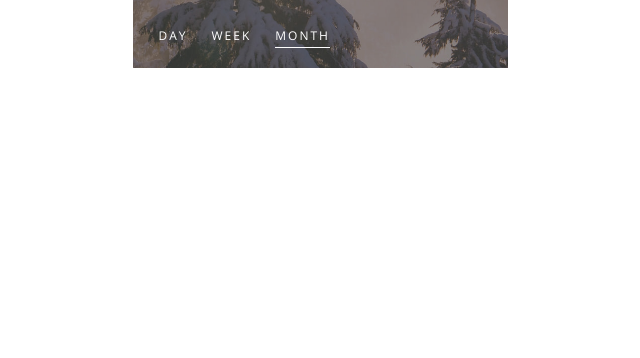
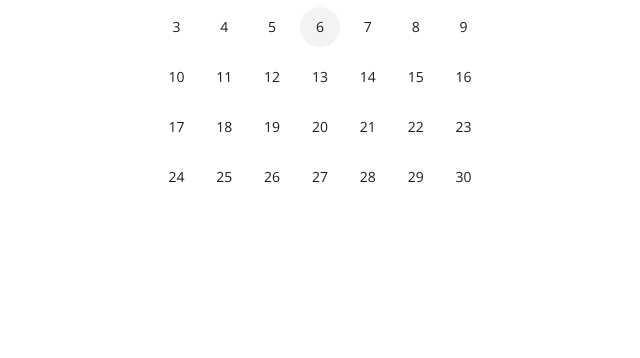
Before and after one commit to PonkinDmitrij2/template-ds, a website with bundled scripts: page calendar/calendar.html in a window 1280 px wide. Shown: the part 442-800 px from the top of the page, without its empty margins (320-960 px from the left). Built offline with nearby package versions, Linux system fonts and the light colour scheme.

Commit message:
Add creation and rendering of the current month

```diff
--- a/calendar/calendar.html
+++ b/calendar/calendar.html
@@ -39,7 +39,7 @@
           </div>
         </div>
 
-        <div class="calendar-title">October 2019</div>
+        <div class="calendar-title"></div>
 
         <div class="filter">
           <button class="filter__btn  filter__btn--day" type="button">Day</button>
@@ -53,7 +53,19 @@
         </div>
       </header>
 
-      <div class="calendar__body"></div>
+      <div class="calendar__body">
+        <div class="calendar__weekdays">
+          <span>Sun</span>
+          <span>Mon</span>
+          <span>Tue</span>
+          <span>Wed</span>
+          <span>Thu</span>
+          <span>Fri</span>
+          <span>Sat</span>
+        </div>
+
+        <div class="calendar__dates"></div>
+      </div>
 
       <div class="sidebar">
         <ul class="nav">
@@ -109,5 +121,7 @@
       </div>
       <div class="overlay"></div>
     </div>
+
+    <script src="./js/calendar.js" type="module"></script>
   </body>
 </html>
--- a/calendar/css/calendar.css
+++ b/calendar/css/calendar.css
@@ -225,6 +225,68 @@ body {
   content: '';
 }
 
+.calendar__body {
+  margin: 20px 30px;
+  color: #1d1d26;
+}
+
+.calendar__weekdays {
+  display: flex;
+  justify-content: space-between;
+  margin-bottom: 8px;
+  font-size: 12px;
+  letter-spacing: 1px;
+  text-transform: uppercase;
+  color: #8e8e93;
+}
+
+.calendar__dates {
+  display: flex;
+  flex-wrap: wrap;
+  margin: 0 -10px;
+}
+
+.calendar__date {
+  position: relative;
+  width: 14.2857%;
+  margin-bottom: 9px;
+  padding: 10px 0;
+  border: none;
+  font: inherit;
+  font-size: 14px;
+  color: inherit;
+  background-color: transparent;
+  cursor: pointer;
+}
+
+.calendar__date::after {
+  position: absolute;
+  top: 0;
+  right: 0;
+  bottom: 0;
+  left: 0;
+  z-index: -1;
+  width: 40px;
+  height: 40px;
+  margin: auto;
+  border-radius: 50%;
+  background-color: #f3f3f4;
+}
+
+.calendar__date--today::after,
+.calendar__date:hover::after {
+  content: '';
+}
+
+.calendar__date:focus {
+  outline: none;
+}
+
+.calendar__date:focus::after {
+  content: '';
+  box-shadow: var(--custom-focus-shadow);
+}
+
 .sidebar {
   display: none;
 }
--- /dev/null
+++ b/calendar/js/calendar.js
@@ -0,0 +1,3 @@
+import render from './render.js';
+
+render();
--- /dev/null
+++ b/calendar/js/render.js
@@ -0,0 +1,73 @@
+const date = new Date();
+const TITLE = 'calendar-title';
+const DATES = 'calendar__dates';
+const title = document.querySelector(`.${TITLE}`);
+const dates = document.querySelector(`.${DATES}`);
+
+const render = () => {
+  date.setDate(1);
+
+  const weekDayNum = date.getDay();
+  const today = new Date();
+
+  const currentMonthEndDate = new Date(
+    date.getFullYear(),
+    date.getMonth() + 1,
+    0,
+  ).getDate();
+
+  const currentMonthEndDayNum = new Date(
+    date.getFullYear(),
+    date.getMonth(),
+    currentMonthEndDate,
+  ).getDay();
+
+  const prevMonthEndDate = new Date(date.getFullYear(), date.getMonth(), 0).getDate();
+
+  const monthNames = [
+    'January',
+    'February',
+    'March',
+    'April',
+    'May',
+    'June',
+    'July',
+    'August',
+    'September',
+    'October',
+    'November',
+    'December',
+  ];
+
+  const titleString = `${monthNames[date.getMonth()]} ${date.getFullYear()}`;
+  title.textContent = titleString;
+
+  let templateDates = '';
+  const SHIFT_DAY = 1;
+
+  for (let i = weekDayNum; i > 0; i--) {
+    templateDates += `<button class='calendar__date  calendar__date--other-month' type='button'>${prevMonthEndDate -
+      i +
+      SHIFT_DAY}</button>`;
+  }
+
+  for (let j = 1; j <= currentMonthEndDate; j++) {
+    const isToday = j === today.getDate() && date.getMonth() === today.getMonth();
+
+    if (isToday) {
+      templateDates += `<button class='calendar__date  calendar__date--today' type='button'>${j}</button>`;
+    } else {
+      templateDates += `<button class='calendar__date' type='button'>${j}</button>`;
+    }
+  }
+
+  for (let k = currentMonthEndDayNum + SHIFT_DAY; k <= 6; k++) {
+    let number = 1;
+    templateDates += `<button class='calendar__date  calendar__date--other-month' type='button'>${number}</button>`;
+    number += 1;
+  }
+
+  dates.innerHTML = templateDates;
+};
+
+export default render;
```
